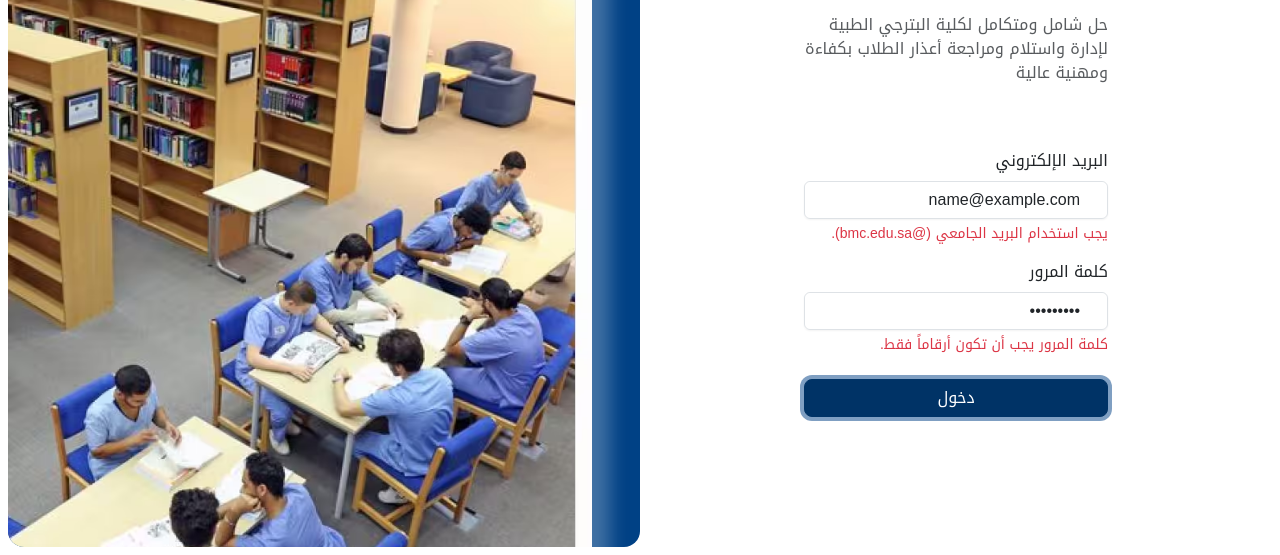
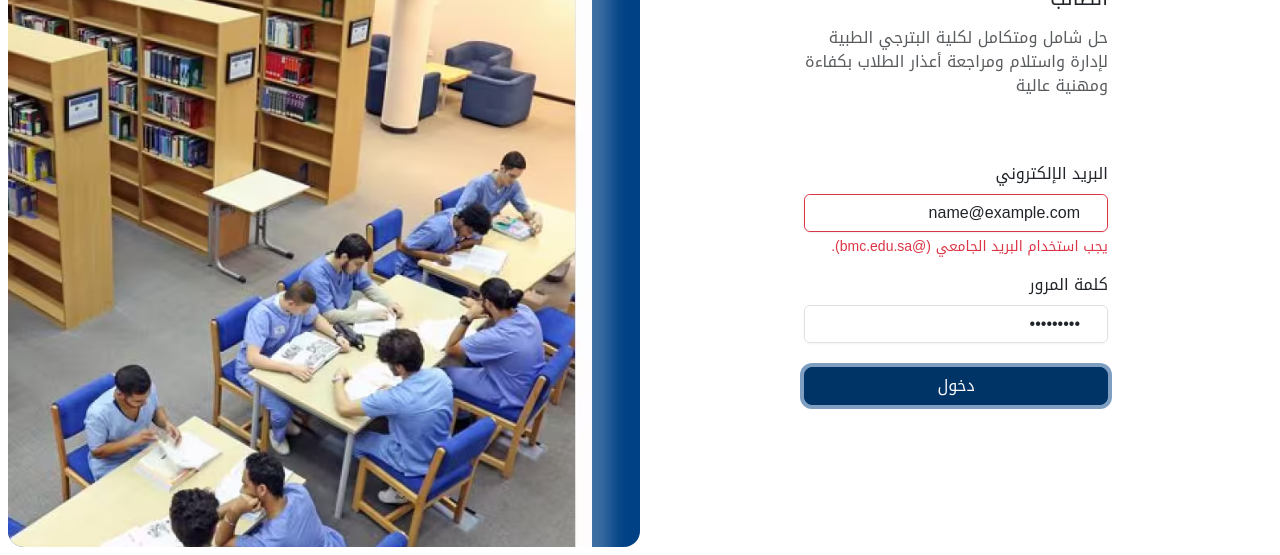
Before and after one commit to bmcedu/bmcedu.github.io, a plain HTML site: page index.html in a window 1280 px wide. Both pictures are taken after typing "name@example.com", "Sample123" into the empty fields and a click on the button "دخول". Shown: the part 245-800 px from the top of the page. Drawn offline with nearby package versions, Linux system fonts and the light colour scheme; some icons are missing.

Commit message:
Update input validation and error handling in login form
Changed parent selectors from '.mb-3' and '.mb-4' to '.input-group' for email and password fields. Removed numeric-only validation for passwords, simplifying error handling and validation logic.

```diff
--- a/js/main.js
+++ b/js/main.js
@@ -23,7 +23,7 @@
         if (emailInput) {
             emailInput.addEventListener('input', function () {
                 const email = this.value.trim();
-                const emailGroup = this.closest('.mb-3');
+                const emailGroup = this.closest('.input-group');
                 const emailPattern = /^[a-zA-Z0-9._-]+@[a-zA-Z0-9.-]+\.[a-zA-Z]{2,6}$/;
 
                 if (emailGroup) {
@@ -57,19 +57,13 @@
         if (passwordInput) {
             passwordInput.addEventListener('input', function () {
                 const password = this.value.trim();
-                const passwordGroup = this.closest('.mb-4');
+                const passwordGroup = this.closest('.input-group');
 
                 if (passwordGroup) {
                     if (!password) {
                         passwordGroup.classList.add('is-invalid');
                         if (passwordError) {
                             passwordError.textContent = 'كلمة المرور مطلوبة.';
-                            passwordError.classList.remove('d-none');
-                        }
-                    } else if (!/^\d+$/.test(password)) {
-                        passwordGroup.classList.add('is-invalid');
-                        if (passwordError) {
-                            passwordError.textContent = 'كلمة المرور يجب أن تكون أرقاماً فقط.';
                             passwordError.classList.remove('d-none');
                         }
                     } else {
@@ -101,8 +95,8 @@
 
             // Reset Errors
 
-            const emailGroup = emailInput.closest('.mb-3'); // Assuming .mb-3 is the parent for styling
-            const passwordGroup = passwordInput.closest('.mb-4'); // Assuming .mb-4 is the parent for styling
+            const emailGroup = emailInput.closest('.input-group');
+            const passwordGroup = passwordInput.closest('.input-group');
 
             emailGroup.classList.remove('is-invalid');
             emailGroup.classList.remove('is-invalid');
@@ -138,14 +132,6 @@
                 passwordGroup.classList.add('is-invalid');
                 if (passwordError) {
                     passwordError.textContent = 'كلمة المرور مطلوبة.';
-                    passwordError.classList.remove('d-none');
-                }
-                hasError = true;
-            } else if (!/^\d+$/.test(studentId)) {
-                // Validate Student ID is a number (if not empty)
-                passwordGroup.classList.add('is-invalid');
-                if (passwordError) {
-                    passwordError.textContent = 'كلمة المرور يجب أن تكون أرقاماً فقط.';
                     passwordError.classList.remove('d-none');
                 }
                 hasError = true;
```
Also changed, not shown: index.html (+0 -2 lines).
